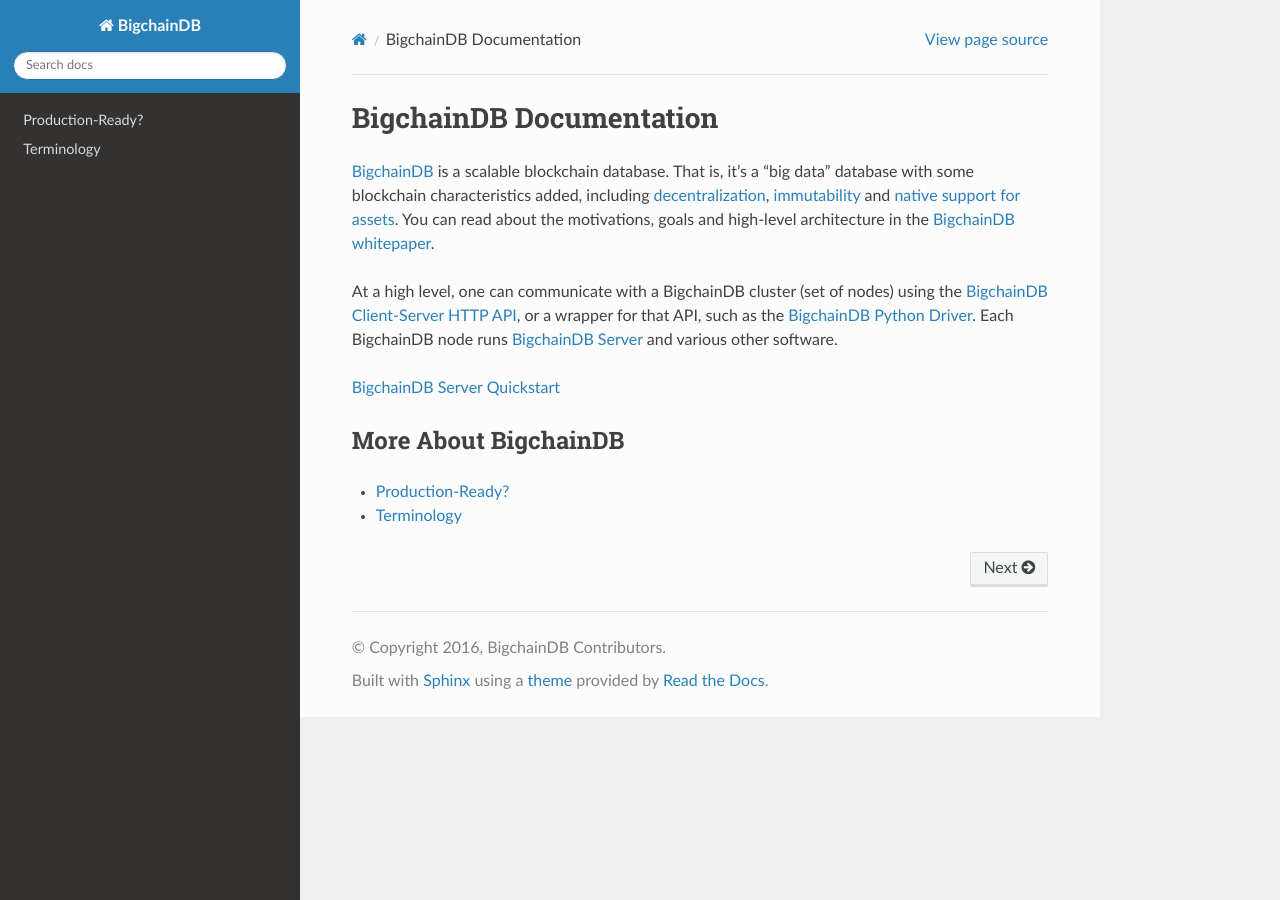
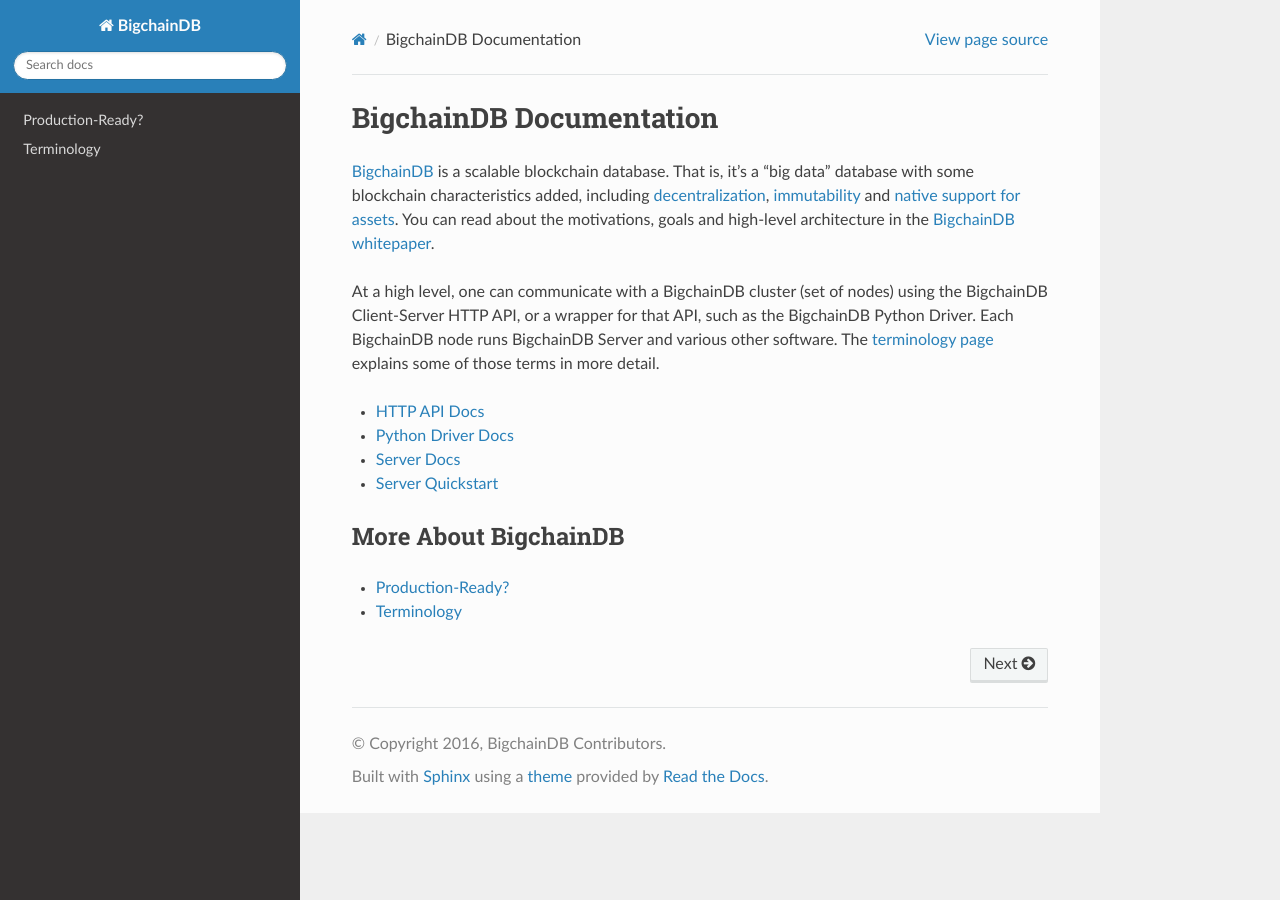
Before and after one commit to thebeast0407/docs-root, a Sphinx documentation site: the page built from docs/source/index.rst, in a window 1280 px wide. Built offline with Sphinx 7.4.7 and the Read the Docs theme 2.0.0, drawn with Linux system fonts in a browser that asks for light colours.

Commit message:
moved links after second paragraph

```diff
--- a/docs/source/index.rst
+++ b/docs/source/index.rst
@@ -8,10 +8,12 @@ and
 `native support for assets <https://bigchaindb.readthedocs.io/projects/server/en/latest/topic-guides/assets.html>`_.
 You can read about the motivations, goals and high-level architecture in the `BigchainDB whitepaper <https://www.bigchaindb.com/whitepaper/>`_.
 
+At a high level, one can communicate with a BigchainDB cluster (set of nodes) using the BigchainDB Client-Server HTTP API, or a wrapper for that API, such as the BigchainDB Python Driver. Each BigchainDB node runs BigchainDB Server and various other software. The `terminology page <terminology.html>`_ explains some of those terms in more detail.
 
-At a high level, one can communicate with a BigchainDB cluster (set of nodes) using the `BigchainDB Client-Server HTTP API <http://docs.bigchaindb.com/projects/server/en/latest/drivers-clients/http-client-server-api.html>`_, or a wrapper for that API, such as the `BigchainDB Python Driver <http://docs.bigchaindb.com/projects/py-driver/en/latest/index.html#>`_. Each BigchainDB node runs `BigchainDB Server <http://docs.bigchaindb.com/projects/server/en/latest/index.html>`_ and various other software.
-
-`BigchainDB Server Quickstart <http://docs.bigchaindb.com/projects/server/en/latest/quickstart.html>`_
+- `HTTP API Docs <http://docs.bigchaindb.com/projects/server/en/latest/drivers-clients/http-client-server-api.html>`_
+- `Python Driver Docs <http://docs.bigchaindb.com/projects/py-driver/en/latest/index.html#>`_
+- `Server Docs <http://docs.bigchaindb.com/projects/server/en/latest/index.html>`_
+- `Server Quickstart <http://docs.bigchaindb.com/projects/server/en/latest/quickstart.html>`_
 
 
 More About BigchainDB
```
